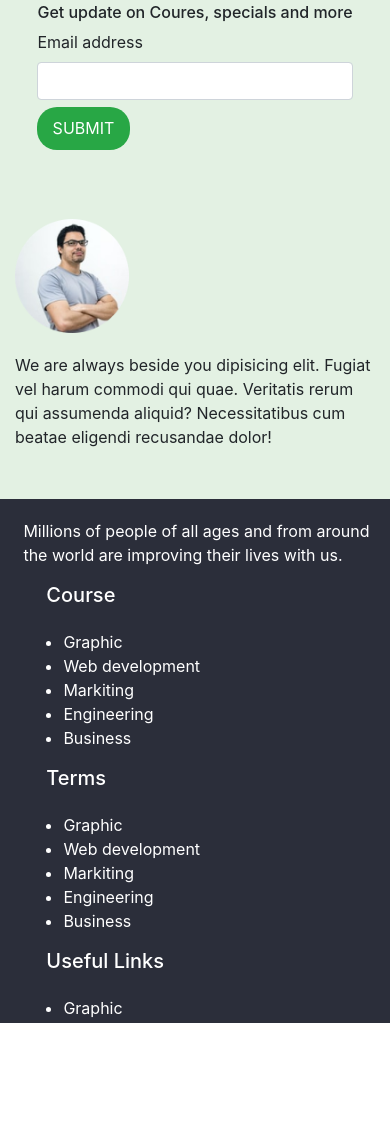
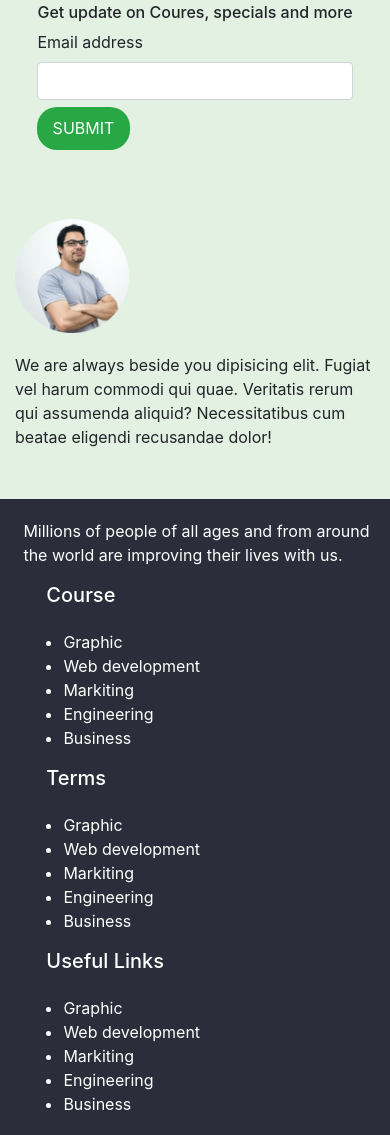
Before and after one commit to azizulhakim0794/e-school-resources, a plain HTML site: page index.html in a window 390 px wide. Shown: the part 4149-5284 px from the top of the page. Drawn offline with nearby package versions, Linux system fonts and the light colour scheme.

Commit message:
Update style.css

```diff
--- a/style.css
+++ b/style.css
@@ -129,3 +129,8 @@ img.people {
         height: 524px;
     }
 }
+@media screen and (max-width:1200px){
+    .last-footer{
+        height: 690px;
+    }
+}
```
